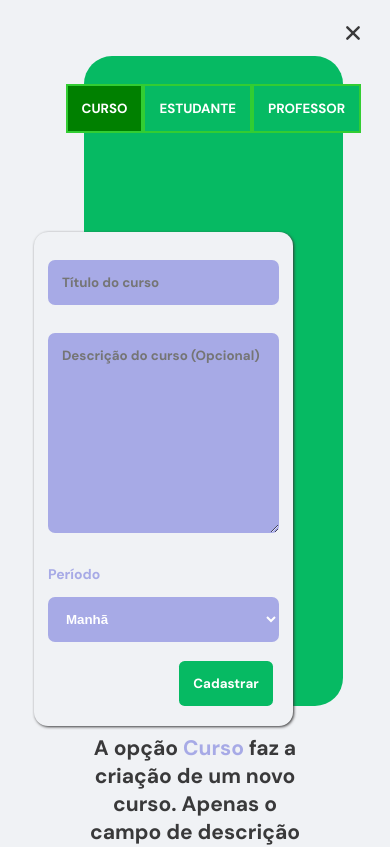
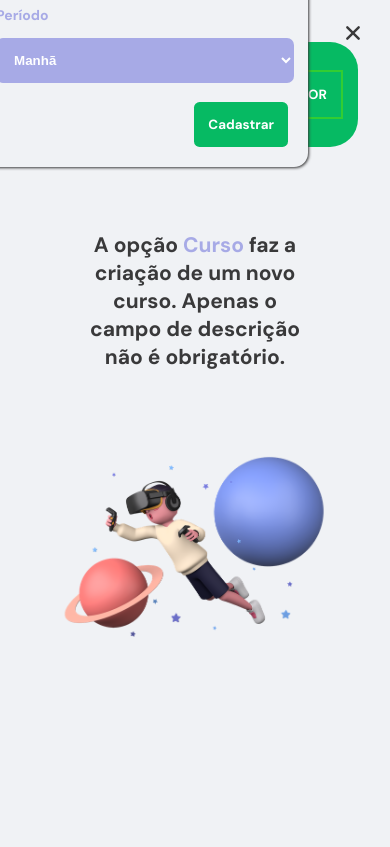
Before and after one commit to vickttor/school_enrollment_ui, a Next.js app: page /forms in a window 390 px wide. Shown: the top 847 px of the page. Built offline with nearby package versions, Linux system fonts and the light colour scheme.

Commit message:
feat: added responsiveness

```diff
--- a/src/pages/forms/styles.ts
+++ b/src/pages/forms/styles.ts
@@ -6,8 +6,6 @@ const SFormsPage = styled.div`
   background: var(--background);
   padding: 2rem 1rem;
   position: relative;
-  z-index: 999;
-
   display: flex;
   justify-content: space-between;
   align-items: baseline;
@@ -24,7 +22,7 @@ const SFormsPage = styled.div`
   }
 
   .formsContainer {
-    flex-basis: 60%;
+    width: 60%;
 
     display: flex;
     justify-content: center;
@@ -33,8 +31,7 @@ const SFormsPage = styled.div`
     padding: 1rem;
 
     .formOptions {
-      width: 80%;
-      height: 650px;
+      width: 90%;
       position: relative;
       margin: 1rem;
       background: var(--hue);
@@ -48,7 +45,7 @@ const SFormsPage = styled.div`
         display: flex;
         justify-content: center;
         align-items: center;
-        width: 80%;
+        width: 90%;
         margin: 2rem auto;
 
         button {
@@ -132,10 +129,32 @@ const SFormsPage = styled.div`
     }
   }
 
-  @media (max-width: 900px) {
+  @media (max-width: 1180px) {
     flex-direction: column;
-    align-items: center;
+    align-items: stretch;
     justify-content: baseline;
+    gap: 5rem;
+
+    .formsContainer {
+      width: 100%;
+      align-items: center;
+      margin: 0;
+      padding: 0;
+      .formoptions {
+        flex: 1;
+
+        margin: 0;
+        padding: 0;
+
+        .options {
+          width: 100%;
+          margin: 0.5rem;
+          button {
+            padding: 0.5rem;
+          }
+        }
+      }
+    }
   }
 `;
 
```
